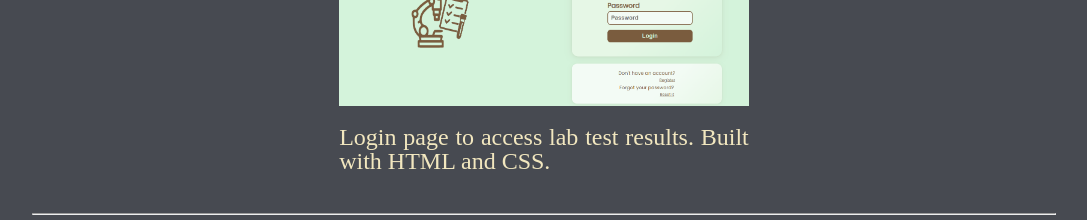
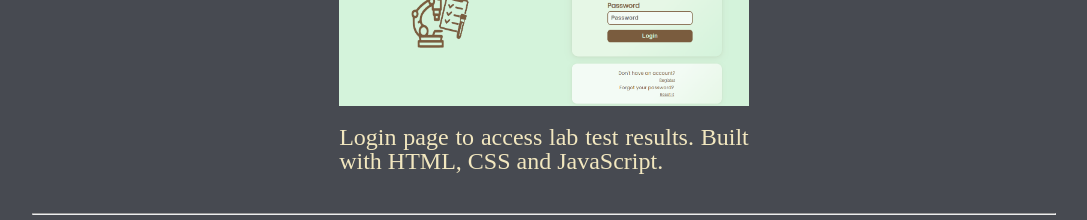
Before and after one commit to suzc4mara/suzc4mara.github.io, a website built with webpack: page index.html in a window 1280 px wide. Shown: the part 1060-1280 px from the top of the page, without its empty margins (96-1183 px from the left). Built offline with nearby package versions, Linux system fonts and the light colour scheme; files whose address does not match are found by name.

Commit message:
Acréscimo about

```diff
--- a/index.html
+++ b/index.html
@@ -73,7 +73,7 @@
             target="_blank"
             ><img src="./assets/projects/project-login.png" alt="login project"
           /></a>
-          <p>Login page to access lab test results. Built with HTML and CSS.</p>
+          <p>Login page to access lab test results. Built with HTML, CSS and JavaScript.</p>
         </article>
       </section>
       <hr />
```
